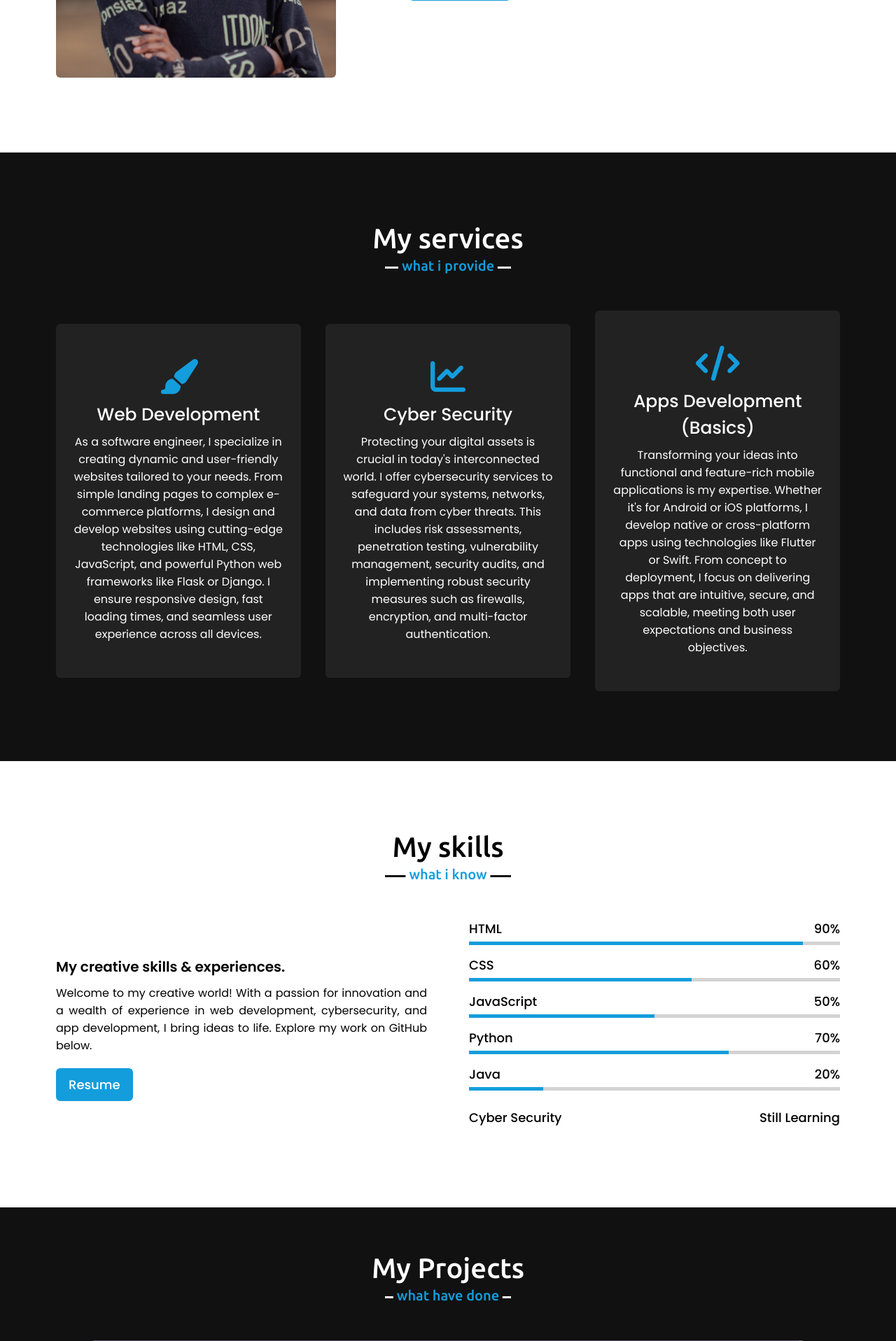
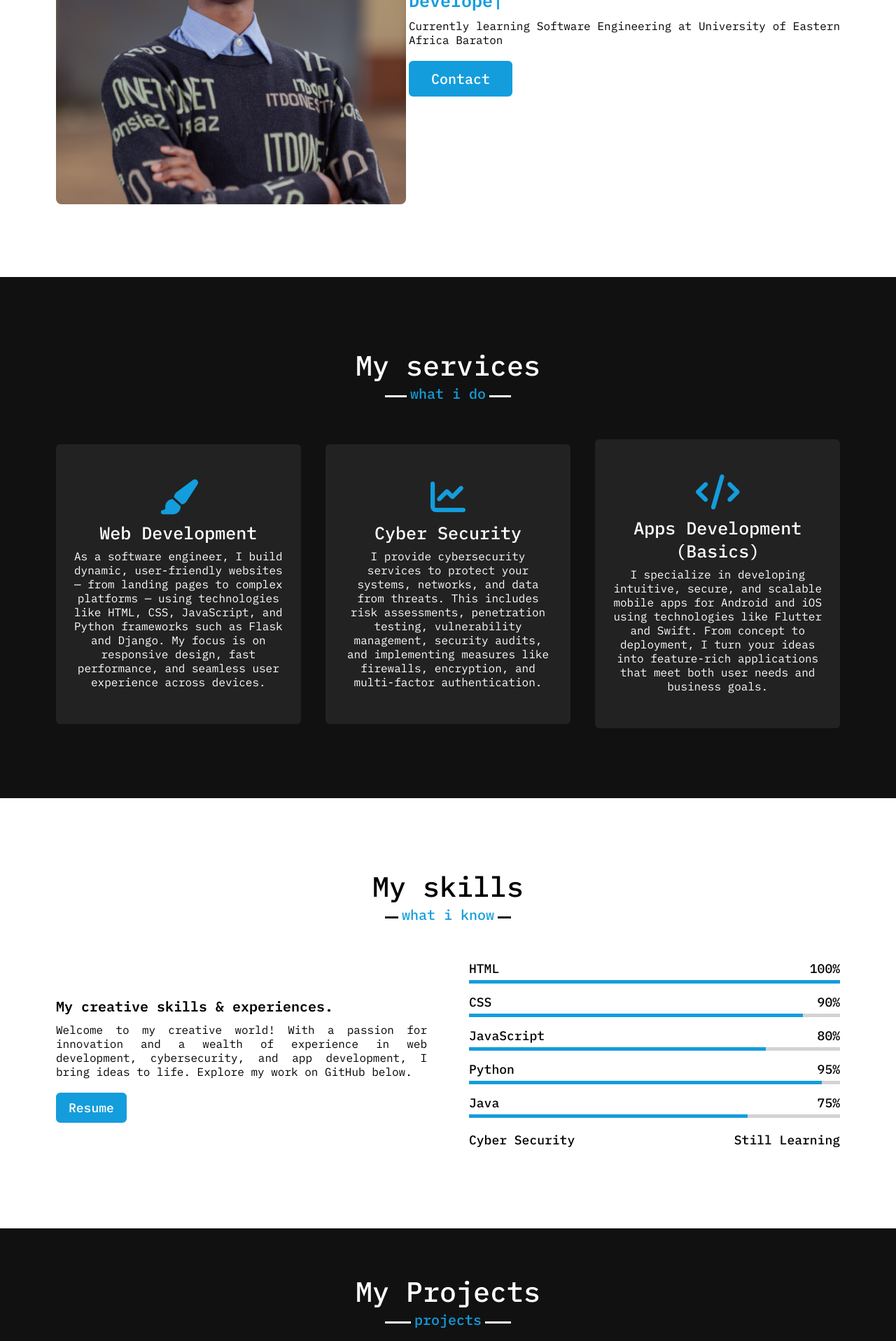
Before and after one commit to munyokii/munyoki-job, a Flask app: page / in a window 1280 px wide. Shown: the part 1360-3277 px from the top of the page at 70% size. Run offline with Flask 3, Linux system fonts and the light colour scheme; some libraries are stand-ins or nearby versions.

Commit message:
:sparkles: Updated website font and skills progress

```diff
--- a/static/css/style.css
+++ b/static/css/style.css
@@ -1,5 +1,5 @@
 /*  import google fonts */
-@import url('https://fonts.googleapis.com/css2?family=Poppins:wght@400;500;600;700&family=Ubuntu:wght@400;500;700&display=swap');
+@import url('https://fonts.googleapis.com/css2?family=IBM+Plex+Mono:wght@400;500;600;700&display=swap');
 
 *{
     margin: 0;
@@ -36,7 +36,7 @@
     margin: auto;
 }
 .about, .services, .skills, .projects, .contact, footer{
-    font-family: 'Poppins', sans-serif;
+    font-family: 'IBM Plex Mono', monospace;
 }
 .about .about-content,
 .services .serv-content,
@@ -54,7 +54,7 @@
     font-weight: 500;
     margin-bottom: 60px;
     padding-bottom: 20px;
-    font-family: 'Ubuntu', sans-serif;
+    font-family: 'IBM Plex Mono', monospace;
 }
 section .title::before{
     content: "";
@@ -83,7 +83,7 @@
     width: 100%;
     z-index: 999;
     padding: 30px 0;
-    font-family: 'Ubuntu', sans-serif;
+    font-family: 'IBM Plex Mono', monospace;
     transition: all 0.3s ease;
     background: #000;
 }
@@ -167,12 +167,12 @@
 .home{
     display: flex;
     background: url('/static/images/me.webp') no-repeat center;
-    height: 90vh;
+    height: 100vh;
     color: #fff;
     min-height: 500px;
     background-size: cover;
     background-attachment: flex;
-    font-family: 'Ubuntu', sans-serif;
+    font-family: 'IBM Plex Mono', monospace;
 }
 .home .max-width{
   width: 100%;
@@ -225,10 +225,11 @@
     width: 45%;
 }
 .about .about-content .left img{
-    height: 400px;
-    width: 400px;
+    height: 500px;
+    width: 500px;
     object-fit: cover;
-    border-radius: 6px;
+    border-radius: 8px;
+    padding-top: 20px;
 }
 .about .about-content .right{
     width: 55%;
@@ -273,7 +274,7 @@
 .services .title::after,
 .projects .title::after{
     background: #111;
-    content: "what i provide";
+    content: "what i do";
 }
 .services .serv-content .card{
     width: calc(33% - 20px);
@@ -367,24 +368,24 @@
     background: rgb(20, 157, 220);
 }
 .skills-content .right .html::before{
+    width: 100%;
+}
+.skills-content .right .css::before{
     width: 90%;
 }
-.skills-content .right .css::before{
-    width: 60%;
-}
 .skills-content .right .js::before{
-    width: 50%;
+    width: 80%;
 }
 .skills-content .right .python::before{
-    width: 70%;
+    width: 95%;
 }
 .skills-content .right .mysql::before{
-    width: 20%;
+    width: 75%;
 }
 
 /* projects section styling */
 .projects .title::after{
-    content: "what have done";
+    content: "projects";
 }
 /* .projects .carousel .card{
     background: #222;
@@ -506,7 +507,7 @@
     outline: none;
     padding: 0 15px;
     font-size: 17px;
-    font-family: 'Poppins', sans-serif;
+    font-family: 'IBM Plex Mono', monospace;
     transition: all 0.3s ease;
 }
 .contact .right form .field input:focus,
--- a/templates/index.html
+++ b/templates/index.html
@@ -6,6 +6,9 @@
     <meta name="description" content="Personal portfolio of Muli Munyoki, showcasing skills, projects, and contact information.">
     <meta name="keywords" content="Muli Munyoki, Software Engineer, Full-Stack Developer, Portfolio">
     <meta name="author" content="Muli Munyoki">
+
+    <link href="https://fonts.googleapis.com/css2?family=IBM+Plex+Mono:wght@400;500;600;700&display=swap" rel="stylesheet">
+
     <link rel="shortcut icon" href="{{ url_for('static', filename='favicon.ico') }}">
     <link rel="stylesheet" href="{{ url_for('static', filename='css/style.css') }}">
     <link rel="stylesheet" href="https://cdnjs.cloudflare.com/ajax/libs/font-awesome/5.15.3/css/all.min.css"/>
@@ -85,31 +88,24 @@
                     <div class="box">
                         <i class="fas fa-paint-brush"></i>
                         <div class="text">Web Development</div>
-                        <p>As a software engineer, I specialize in creating dynamic and user-friendly websites tailored to your needs.
-                            From simple landing pages to complex e-commerce platforms, I design and develop websites using cutting-edge technologies like HTML, CSS, JavaScript, and powerful Python web frameworks like Flask or Django.
-                            I ensure responsive design, fast loading times, and seamless user experience across all devices.</p>
+                        <p>As a software engineer, I build dynamic, user-friendly websites — from landing pages to complex platforms — using technologies like HTML, CSS, JavaScript, and Python frameworks such as Flask and Django.
+                            My focus is on responsive design, fast performance, and seamless user experience across devices.</p>
                     </div>
                 </div>
                 <div class="card">
                     <div class="box">
                         <i class="fas fa-chart-line"></i>
                         <div class="text">Cyber Security</div>
-                        <p>Protecting your digital assets is crucial in today's interconnected world.
-                            I offer cybersecurity services to safeguard your systems,
-                            networks, and data from cyber threats.
-                            This includes risk assessments, penetration testing, vulnerability management, security audits,
-                            and implementing robust security measures such as firewalls,
-                            encryption, and multi-factor authentication.</p>
+                        <p>I provide cybersecurity services to protect your systems, networks, and data from threats.
+                            This includes risk assessments, penetration testing, vulnerability management, security audits, and implementing measures like firewalls, encryption, and multi-factor authentication.</p>
                     </div>
                 </div>
                 <div class="card">
                     <div class="box">
                         <i class="fas fa-code"></i>
                         <div class="text">Apps Development (Basics)</div>
-                        <p>Transforming your ideas into functional and feature-rich mobile applications is my expertise.
-                            Whether it's for Android or iOS platforms, I develop native or cross-platform apps using technologies like Flutter or Swift.
-                            From concept to deployment, I focus on delivering apps that are intuitive, secure, and scalable,
-                            meeting both user expectations and business objectives.</p>
+                        <p>I specialize in developing intuitive, secure, and scalable mobile apps for Android and iOS using technologies like Flutter and Swift.
+                            From concept to deployment, I turn your ideas into feature-rich applications that meet both user needs and business goals.</p>
                     </div>
                 </div>
                </div>
@@ -134,35 +130,35 @@
                     <div class="bars">
                         <div class="info">
                             <span>HTML</span>
-                            <span>90%</span>
+                            <span>100%</span>
                         </div>
                         <div class="line html"></div>
                     </div>
                     <div class="bars">
                         <div class="info">
                             <span>CSS</span>
-                            <span>60%</span>
+                            <span>90%</span>
                         </div>
                         <div class="line css"></div>
                     </div>
                     <div class="bars">
                         <div class="info">
                             <span>JavaScript</span>
-                            <span>50%</span>
+                            <span>80%</span>
                         </div>
                         <div class="line js"></div>
                     </div>
                     <div class="bars">
                         <div class="info">
                             <span>Python</span>
-                            <span>70%</span>
+                            <span>95%</span>
                         </div>
                         <div class="line python"></div>
                     </div>
                     <div class="bars">
                         <div class="info">
                             <span>Java</span>
-                            <span>20%</span>
+                            <span>75%</span>
                         </div>
                         <div class="line mysql"></div><br>
                         <div class="bars">
@@ -203,7 +199,7 @@
                             <div class="info">
                                 <div class="head">Name</div>
                                 <div class="sub-title">
-                                    <a href="https://github.com/munyokii" target="_blank" rel="noopener noreferrer">Munyoki Job</a>
+                                    <a href="https://github.com/munyokii" target="_blank" rel="noopener noreferrer">Munyoki Muli</a>
                                 </div>
                             </div>
                         </div>
@@ -266,7 +262,7 @@
     <!-- footer section start -->
     <footer>
         <div class="footer-content">
-            <span>Created By Muli, Munyoki Job</span>
+            <span>Created By Muli, Munyoki</span>
             <div class="social-icons">
                 <a href="https://www.linkedin.com/in/job-muli-b28599316?utm_source=share&utm_campaign=share_via&utm_content=profile&utm_medium=android_app" target="_blank" rel="noopener noreferrer">
                     <i class="fab fa-linkedin"></i>
--- a/templates/resume.html
+++ b/templates/resume.html
@@ -6,10 +6,12 @@
 <meta name="viewport" content="width=device-width, initial-scale=1">
 <link rel="stylesheet" href="https://www.w3schools.com/w3css/4/w3.css">
 <link rel="shortcut icon" href="{{ url_for('static', filename='favicon.ico') }}">
-<link rel='stylesheet' href='https://fonts.googleapis.com/css?family=Roboto'>
+
+<link href="https://fonts.googleapis.com/css2?family=IBM+Plex+Mono:wght@400;500;600;700&display=swap" rel="stylesheet">
+
 <link rel="stylesheet" href="https://cdnjs.cloudflare.com/ajax/libs/font-awesome/6.4.0/css/all.min.css">
 <style>
-html,body,h1,h2,h3,h4,h5,h6 {font-family: "Roboto", sans-serif}
+html,body,h1,h2,h3,h4,h5,h6 {font-family: "IBM Plex Mono", monospace}
 
 .w3-blue {
         background-color: #2196F3;
```
